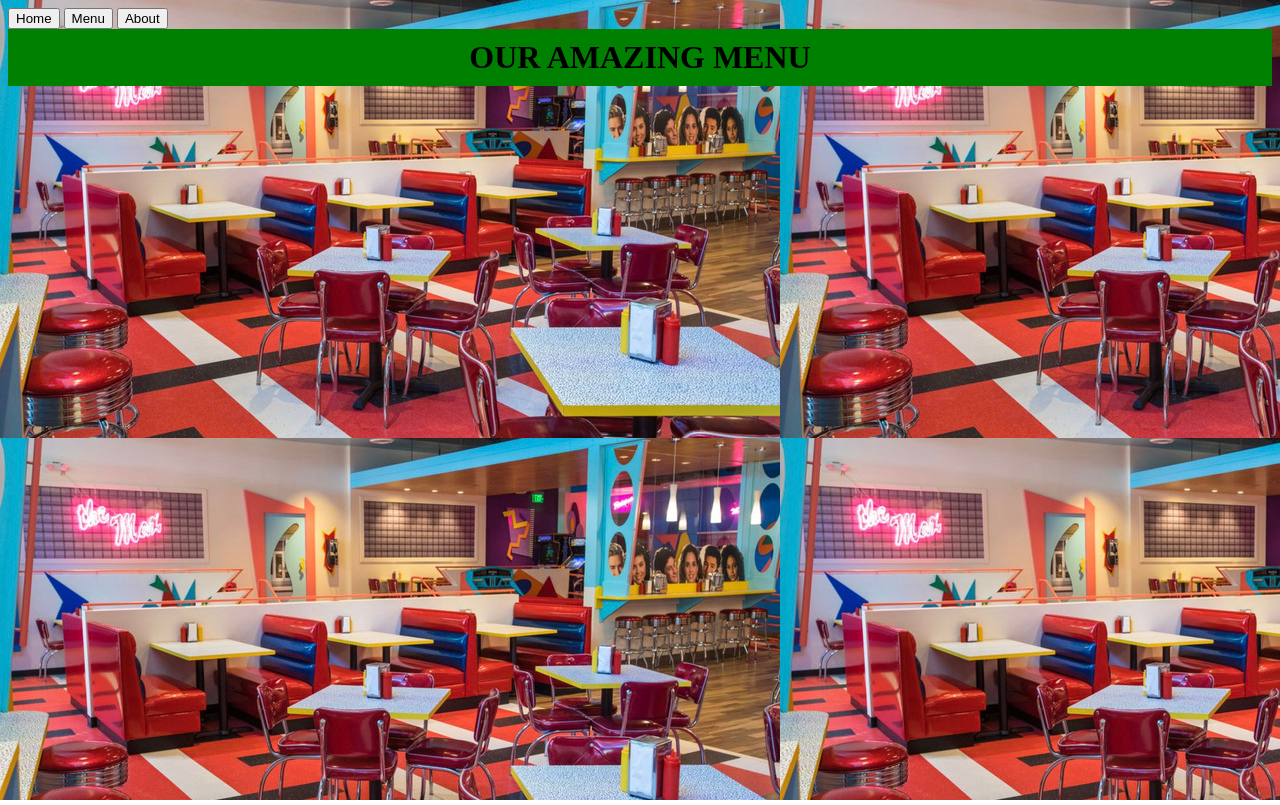
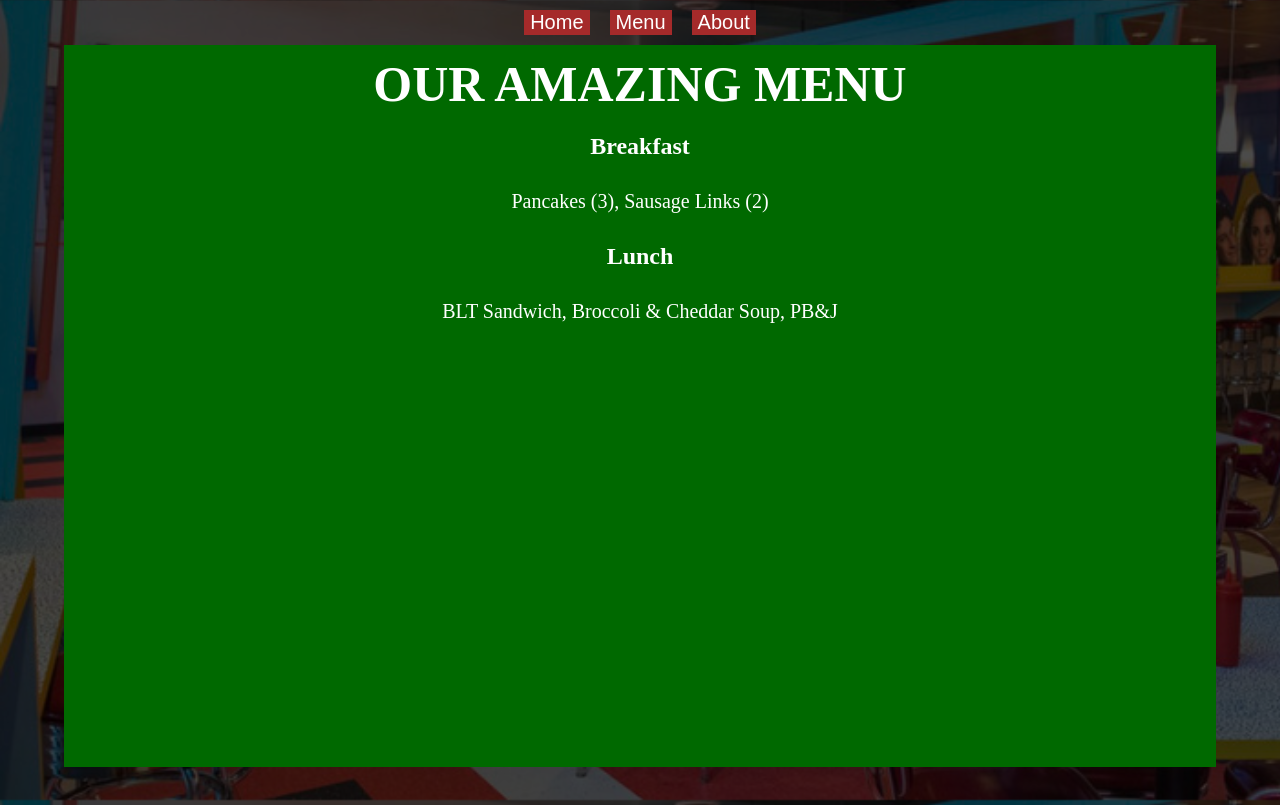
Before and after one commit to HunterHaller/odin-restaurant, a website built with webpack: page src/template.html in a window 1280 px wide. Both pictures are taken after a click on the button "Menu". Built offline with nearby package versions, Linux system fonts and the light colour scheme.

Commit message:
Added more styling and content

```diff
--- a/src/js-modules/load-about.js
+++ b/src/js-modules/load-about.js
@@ -1,3 +1,5 @@
+import chefImg from "../chef.jpg";
+
 export function loadAbout() {
     console.log("Executing 'loadAbout()")
 
@@ -9,8 +11,21 @@ export function loadAbout() {
     const aboutSubhead = document.createElement("h2");
     aboutSubhead.textContent = "The Best Restaurant Story";
 
+    const aboutP = document.createElement("p");
+    aboutP.textContent = "In 1999,  our founder, Jimbo Swanson, spent much of his childhood and teenage years learning recipes from his mother and creating new ones on his own. Today, he shares them with you, along with the 30 odd other staff working onsite."
+
+    const aboutImg = document.createElement("img");
+    aboutImg.src = chefImg;
+    aboutImg.setAttribute("alt", "An image of a chef.");
+
+    const aboutAttributions = document.createElement("p");
+    aboutAttributions.textContent = "Pancakes image by Ash Craig, chef image by Tirachard Kumtanom. Both images sources from pexels.com.";
+
     aboutDiv.appendChild(aboutHeader);
     aboutDiv.appendChild(aboutSubhead);
+    aboutDiv.appendChild(aboutImg);
+    aboutDiv.appendChild(aboutP);
+    aboutDiv.appendChild(aboutAttributions);
 
     aboutDiv.classList.add("aboutDiv");
 
--- a/src/js-modules/load-home.js
+++ b/src/js-modules/load-home.js
@@ -1,3 +1,5 @@
+import pancakeImg from "../pancakes.jpg";
+
 export function loadHome() {
     console.log("Executing 'loadHome()")
 
@@ -6,7 +8,20 @@ export function loadHome() {
     const homeHeader = document.createElement("h1");
     homeHeader.textContent = "THE BEST FOOD";
 
+    const homeP = document.createElement("p");
+    homeP.textContent = "Here at the city's newest urban eatery, 'The Best Food', you'll find, quite simply, the best food you can find without driving 300 miles in pretty much any direction.";
+
+    const homeImg = document.createElement("img");
+    homeImg.src = pancakeImg;
+    homeImg.setAttribute("alt", "An image of a stack of delicious pancakes")
+
+    const homeP2 = document.createElement("p");
+    homeP2.textContent = "Give us a call now to make a reservation, or order for home delivery!";
+
     homeDiv.appendChild(homeHeader);
+    homeDiv.appendChild(homeP);
+    homeDiv.appendChild(homeImg);
+    homeDiv.appendChild(homeP2);
 
     homeDiv.classList.add("homeDiv");
 
--- a/src/js-modules/load-menu.js
+++ b/src/js-modules/load-menu.js
@@ -6,7 +6,23 @@ export function loadMenu() {
     const menuHeader = document.createElement("h1");
     menuHeader.textContent = "OUR AMAZING MENU";
 
+    const menuBreakHead = document.createElement("h2");
+    menuBreakHead.textContent = "Breakfast"
+
+    const menuBreak = document.createElement("p");
+    menuBreak.textContent = "Pancakes (3), Sausage Links (2)";
+
+    const menuLunchHead = document.createElement("h2");
+    menuLunchHead.textContent = "Lunch";
+
+    const menuLunch = document.createElement("p")
+    menuLunch.textContent = "BLT Sandwich, Broccoli & Cheddar Soup, PB&J"
+
     menuDiv.appendChild(menuHeader);
+    menuDiv.appendChild(menuBreakHead);
+    menuDiv.appendChild(menuBreak);
+    menuDiv.appendChild(menuLunchHead);
+    menuDiv.appendChild(menuLunch);
 
     menuDiv.classList.add("menuDiv");
 
--- a/src/styles.css
+++ b/src/styles.css
@@ -1,8 +1,50 @@
 nav {
+    text-align: center;
+    display: flex;
+    flex-direction: row;
+    justify-content: center;
+    gap: 20px;
+    padding: 10px;
+}
+
+button{
+    border: none;
+    color: white;
+    background-color: brown;
+    text-decoration: none;
+    font-size: 20px;
+}
+
+html, body{
+    margin: 0;
+    padding: 0;
 }
 
 body{
-    background-image: url(restaurant.jpg);
+    background:
+        linear-gradient(
+          rgba(0, 0, 0, 0.7),
+          rgba(0, 0, 0, 0.7)
+        ),
+        url(restaurant.jpg);
+    background-repeat: repeat-y;
+    background-size: cover;
+    height: 100vh;
+    width: 100vw;
+}
+
+div{
+    height: inherit;
+}
+
+#content{
+    margin: auto;
+    width: 90%;
+    height: 95%; /*Overrides the general div inherited height just for this one*/
+}
+
+h1{
+    font-size: 50px;
 }
 
 h1, h2 {
@@ -11,14 +53,30 @@ h1, h2 {
     text-align: center;
 }
 
+img {
+    display: block;
+    margin-left: auto;
+    margin-right: auto;
+    height: 300px;
+}
+
 .homeDiv {
-    background-color: aqua;
+    background-color: brown;
+    color: white;
 }
 
 .menuDiv {
-    background-color: green;
+    background-color: rgb(0, 105, 0);
+    color: white;
 }
 
 .aboutDiv {
-    background-color: red;
+    background-color: rgb(80, 0, 142);
+    color: white;
 }
+
+p{
+    text-align: center;
+    margin: 20px;
+    font-size: 20px;
+}
```
Also changed, not shown: src/chef.jpg (added), src/pancakes.jpg (added).
